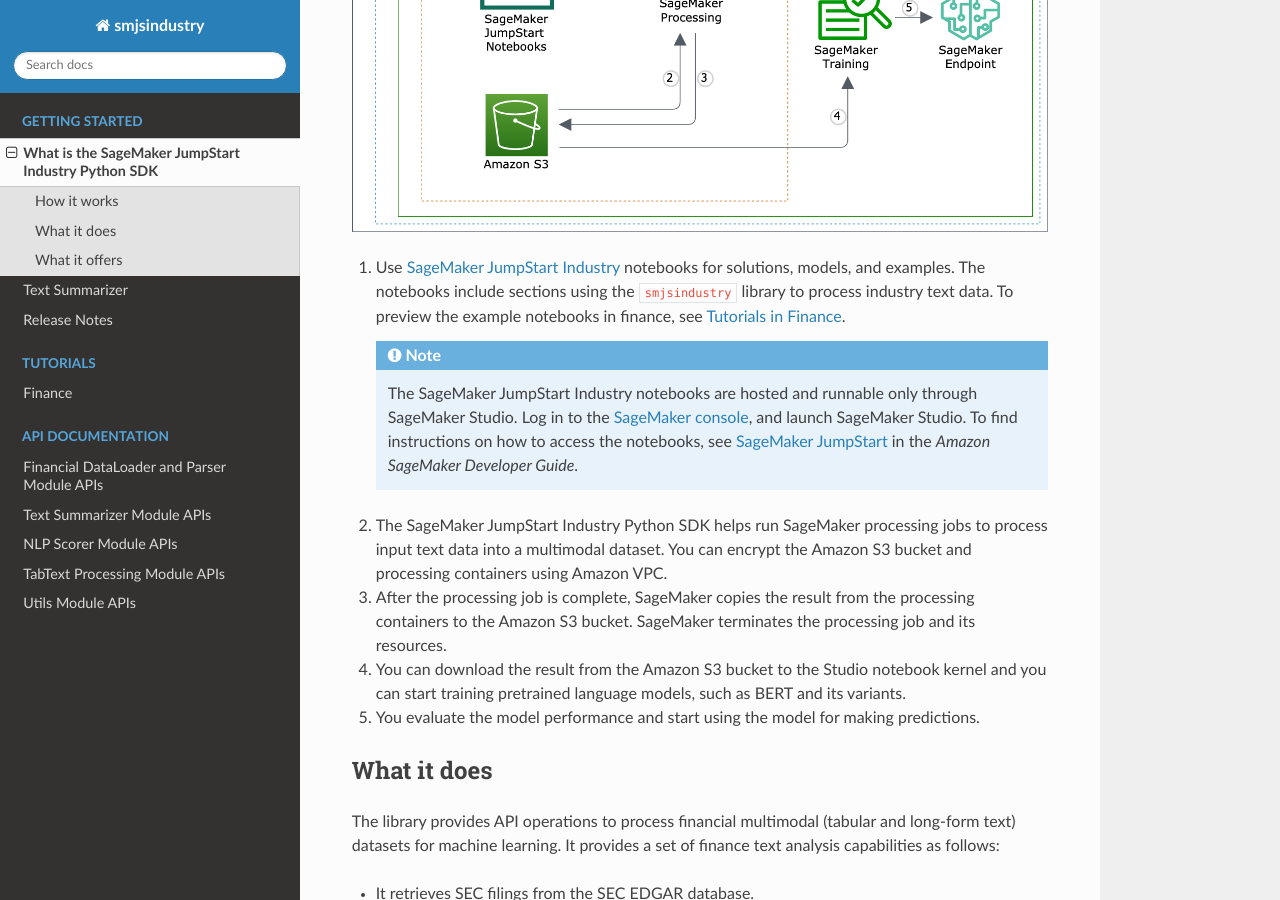
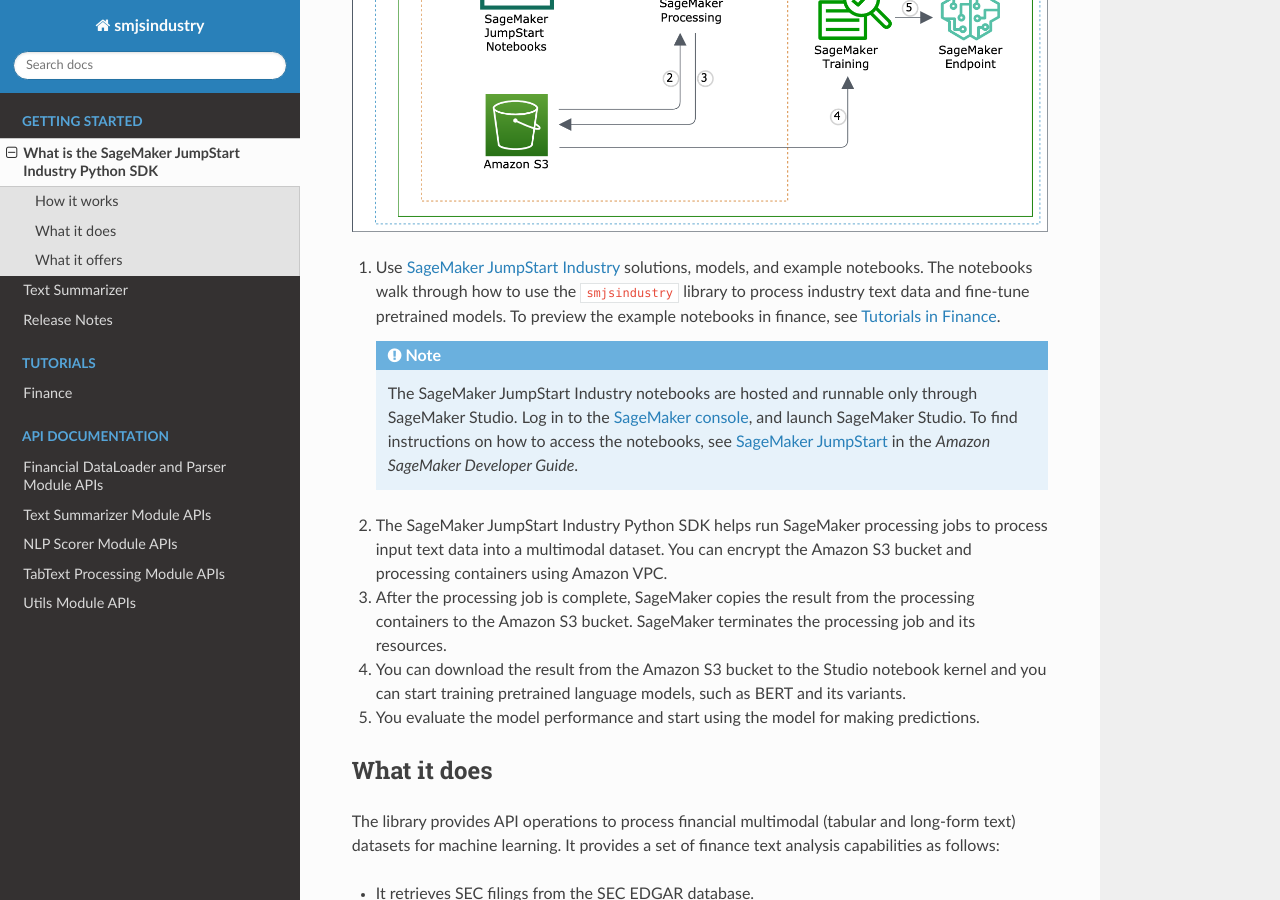
Before and after one commit to aws/sagemaker-jumpstart-industry-pack, a Sphinx documentation site: the page built from docs/source/what-is.rst, in a window 1280 px wide and 900 px high, scrolled down 955 px. Built offline with Sphinx 7.4.7 and the Read the Docs theme 2.0.0, drawn with Linux system fonts in a browser that asks for light colours.

```diff
--- a/README.rst
+++ b/README.rst
@@ -11,10 +11,6 @@ SageMaker JumpStart Industry Python SDK
 .. image:: https://img.shields.io/pypi/pyversions/smjsindustry.svg
    :target: https://pypi.python.org/pypi/smjsindustry
    :alt: Supported Python Versions
-
-.. image:: https://img.shields.io/badge/code_style-black-000000.svg
-   :target: https://github.com/python/black
-   :alt: Code style: black
 
 .. image:: https://readthedocs.org/projects/sagemaker-jumpstart-industry-pack/badge/?version=latest
    :target: https://sagemaker-jumpstart-industry-pack.readthedocs.io/en/latest/
--- a/docs/source/what-is.rst
+++ b/docs/source/what-is.rst
@@ -24,9 +24,9 @@ in the ML lifecycle.
 
 #. Use `SageMaker JumpStart Industry
    <https://docs.aws.amazon.com/sagemaker/latest/dg/studio-jumpstart-industry.html>`_
-   notebooks for solutions, models, and examples.
-   The notebooks include sections using the ``smjsindustry`` library to process
-   industry text data.
+   solutions, models, and example notebooks.
+   The notebooks walk through how to use the ``smjsindustry`` library to process
+   industry text data and fine-tune pretrained models.
    To preview the example notebooks in finance, see
    `Tutorials in Finance <notebooks/index.html>`_.
 
```
